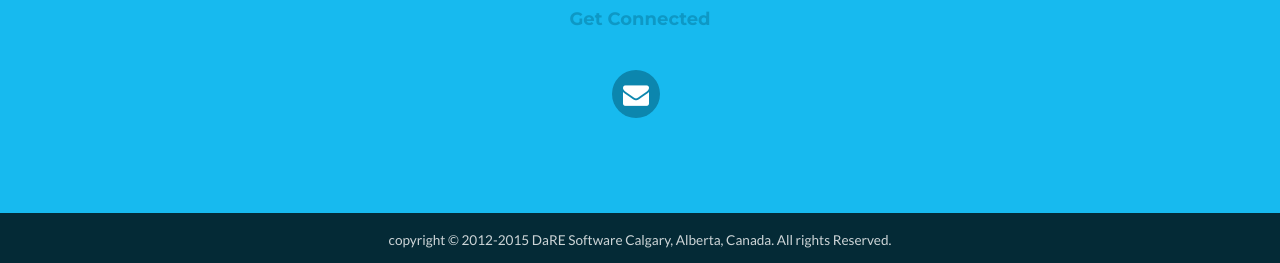
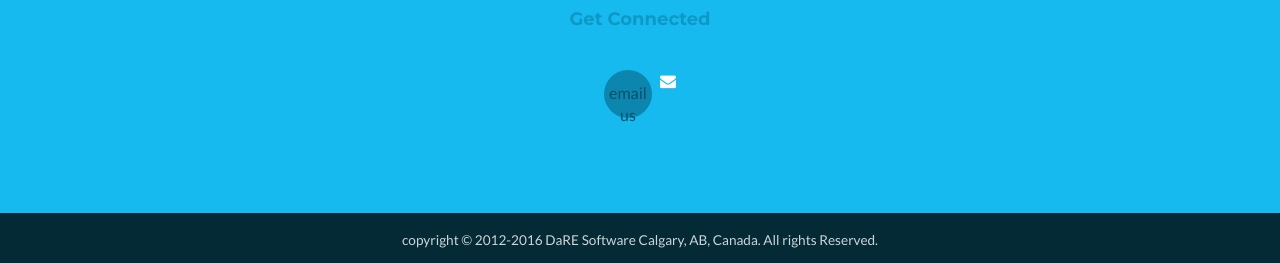
Before and after one commit to daresw/daresw.github.io, a plain HTML site: page index.html in a window 1280 px wide. Shown: the part 3950-4213 px from the top of the page. Drawn offline with nearby package versions, Linux system fonts and the light colour scheme; some packages are replaced by stand-ins of ours; a script that the page names is missing.

Commit message:
Update index.html

```diff
--- a/index.html
+++ b/index.html
@@ -257,7 +257,31 @@
                 <div class="info text-center">
                     <h4 class="sub-title">Get Connected</h4>
                     <ul class="social-icons list-inline">
-                        <li class="last"><a href="mailto:info@daresoftware.com"><i class="fa fa-envelope"></i></a></li>
+                        <li class="last"><script type="text/javascript" language="javascript">
+<!--
+// Email obfuscator script 2.1 by Tim Williams, University of Arizona
+// Random encryption key feature by Andrew Moulden, Site Engineering Ltd
+// This code is freeware provided these four comment lines remain intact
+// A wizard to generate this code is at http://www.jottings.com/obfuscator/
+{ coded = "MYl4@ScX6L4l3ocX6.E4R"
+  key = "xFYKON0vSPM9s3wuUE1rWTy2fpH7DjBQmLeozaIZXgGn8l5JbdhiqRt64CckVA"
+  shift=coded.length
+  link=""
+  for (i=0; i<coded.length; i++) {
+    if (key.indexOf(coded.charAt(i))==-1) {
+      ltr = coded.charAt(i)
+      link += (ltr)
+    }
+    else {
+      ltr = (key.indexOf(coded.charAt(i))-shift+key.length) % key.length
+      link += (key.charAt(ltr))
+    }
+  }
+document.write("<a href='mailto:"+link+"'>email us</a>")
+}
+//-->
+</script><noscript>Sorry, you need Javascript on to email me.</noscript>
+<i class="fa fa-envelope"></i></a></li>
                     </ul>
                 </div><!--//info-->
             </div><!--//contact-inner-->
@@ -267,7 +291,7 @@
     <!-- ******FOOTER****** -->
     <footer class="footer">
         <div class="container text-center">
-            <small class="copyright">copyright &copy; 2012-2015 DaRE Software Calgary, Alberta, Canada. All rights Reserved.</small>
+            <small class="copyright">copyright &copy; 2012-2016 DaRE Software Calgary, AB, Canada. All rights Reserved.</small>
         </div><!--//container-->
     </footer><!--//footer-->
 
```
